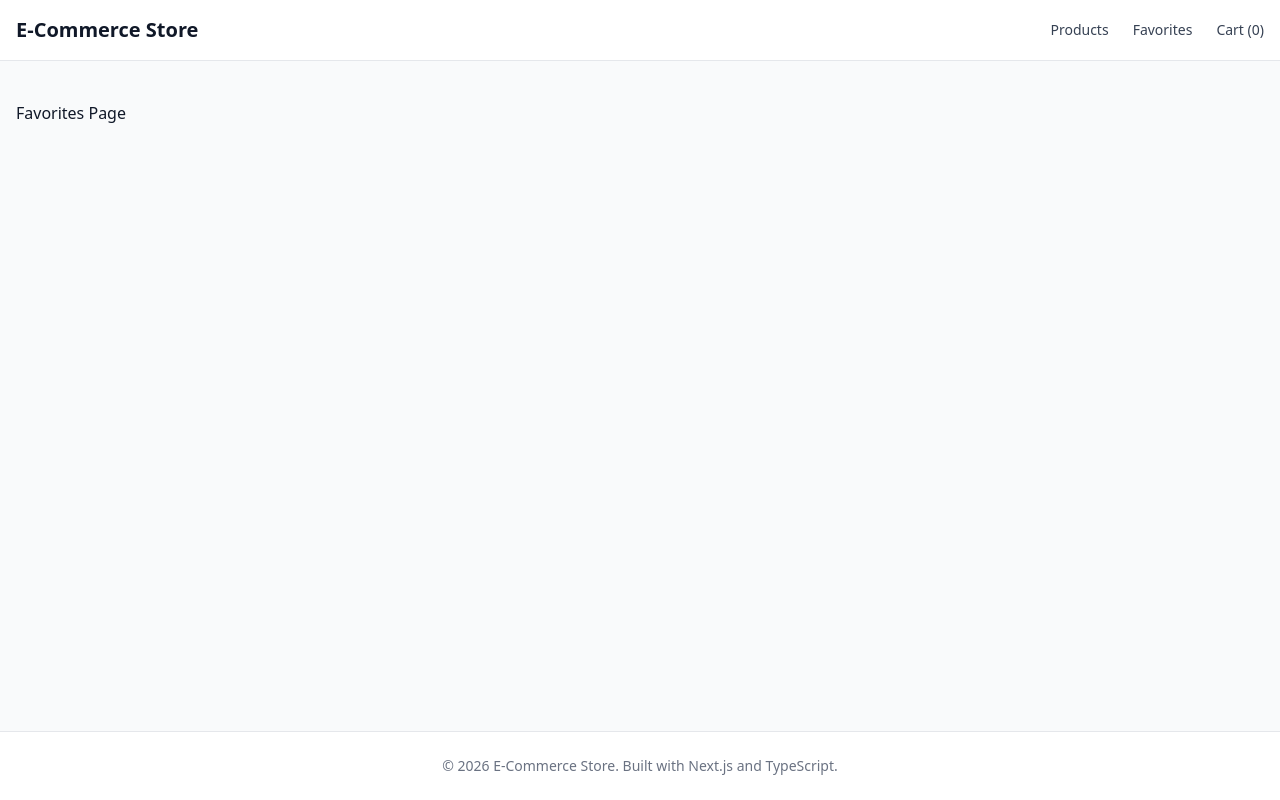
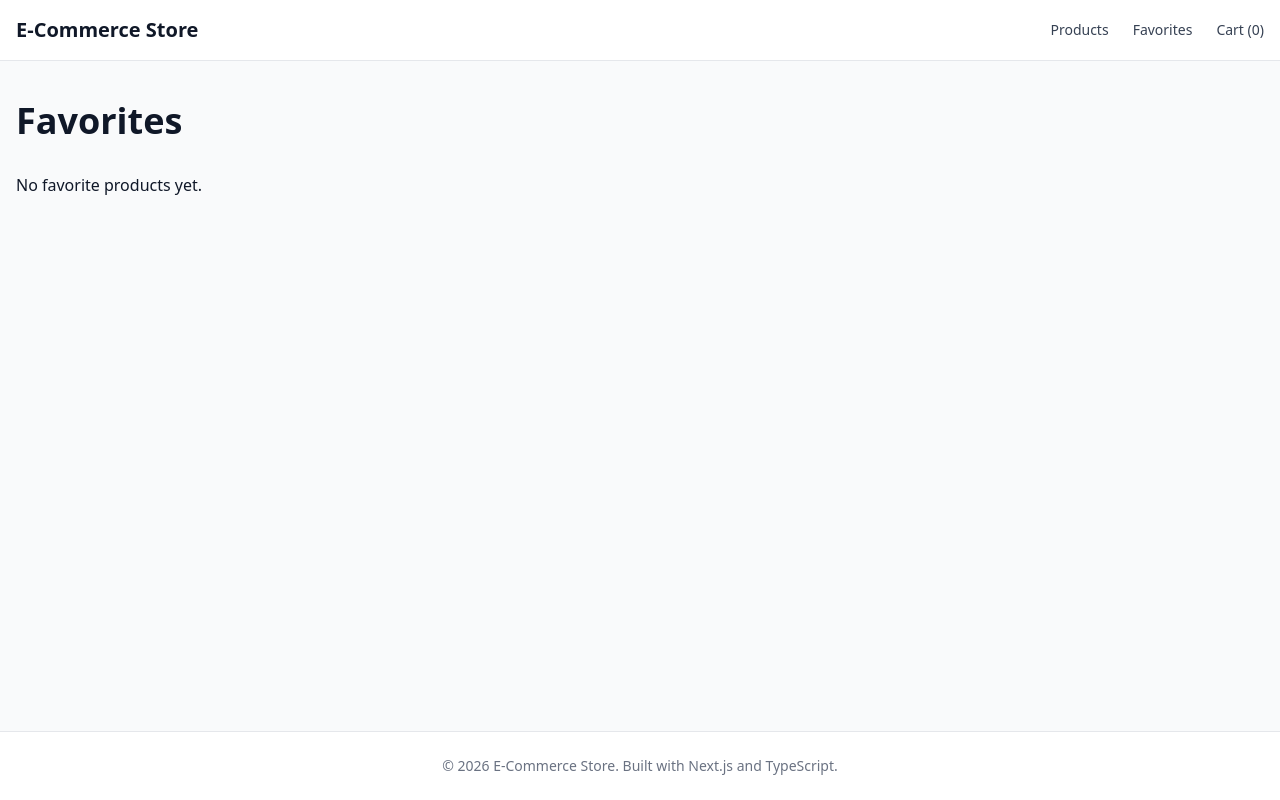
Before and after one commit to mshchebetiuk/e-commerce, a Next.js app: page /favorites in a window 1280 px wide. Built offline with nearby package versions, Linux system fonts and the light colour scheme.

Commit message:
feat: add favorites feature

```diff
--- a/src/app/favorites/page.tsx
+++ b/src/app/favorites/page.tsx
@@ -1,3 +1,22 @@
+'use client';
+
+import { ProductGrid } from '@/components/product/ProductGrid';
+import { useFavorites } from '@/context/FavoritesContext';
+
 export default function FavoritesPage() {
-    return <div className="mx-auto max-w-7xl px-4 py-10">Favorites Page</div>;
+    const { favorites } = useFavorites();
+
+    return (
+        <main className="mx-auto max-w-7xl px-4 py-10">
+            <h1 className="mb-8 text-4xl font-bold">
+                Favorites
+            </h1>
+
+            {favorites.length === 0 ? (
+                <p>No favorite products yet.</p>
+            ) : (
+                <ProductGrid products={favorites} />
+            )}
+        </main>
+    );
 }
--- a/src/app/layout.tsx
+++ b/src/app/layout.tsx
@@ -2,7 +2,9 @@ import type { Metadata } from "next";
 
 import { Header } from '@/components/layout/Header';
 import { Footer } from "@/components/layout/Footer";
+
 import { CartProvider } from "@/context/CartContext";
+import { FavoritesProvider } from "@/context/FavoritesContext";
 
 import './globals.css';
 
@@ -21,9 +23,11 @@ export default function RootLayout({
       <body className="min-h-screen bg-gray-50 text-gray-900">
         <div className="flex min-h-screen flex-col">
           <CartProvider>
-            <Header />
-              <main className="flex-1">{children}</main>
-            <Footer />
+            <FavoritesProvider>
+              <Header />
+                <main className="flex-1">{children}</main>
+              <Footer />
+            </FavoritesProvider>
           </CartProvider>
         </div>
       </body>
--- a/src/app/products/[id]/page.tsx
+++ b/src/app/products/[id]/page.tsx
@@ -1,4 +1,5 @@
 import { getProduct } from '@/services/api';
+import { FavoriteButton } from '@/components/product/FavoriteButton';
 import { AddToCartButton } from '@/components/product/AddToCartButton';
 
 interface ProductPageProps {
@@ -44,6 +45,10 @@ export default async function ProductPage({
                     </p>
 
                     <AddToCartButton product={product} />
+
+                    <div className="mt-4">
+                        <FavoriteButton product={product} />
+                    </div>
                 </div>
             </div>
         </main>
--- /dev/null
+++ b/src/components/product/FavoriteButton.tsx
@@ -0,0 +1,22 @@
+'use client';
+
+import { Product } from '@/types/product';
+import { useFavorites } from '@/context/FavoritesContext';
+
+interface Props {
+    product: Product;
+}
+
+export function FavoriteButton({ product }: Props) {
+    const { toggleFavorite, isFavorite } = useFavorites();
+    const favorite = isFavorite(product.id);
+
+    return (
+        <button
+            onClick={() => toggleFavorite(product)}
+            className='rounded-lg border px-4 py-2'
+        >
+            {favorite ? '❤️ Remove' : '🤍 Favorite'}
+        </button>
+    );
+}
--- /dev/null
+++ b/src/context/FavoritesContext.tsx
@@ -0,0 +1,68 @@
+'use client';
+
+import {
+    createContext,
+    useContext,
+    useMemo,
+    useState,
+    ReactNode,
+} from 'react';
+
+import { Product } from '@/types/product';
+
+interface FavoritesContextType {
+    favorites: Product[];
+    toggleFavorite: (product: Product) => void;
+    isFavorite: (id: number) => boolean;
+}
+
+const FavoritesContext = createContext<FavoritesContextType | null>(null);
+
+export function FavoritesProvider({
+    children,
+}: {
+    children: ReactNode;
+}) {
+    const [favorites, setFavorites] = useState<Product[]>([]);
+
+    function toggleFavorite(product: Product) {
+        setFavorites((prev) => {
+            const exists = prev.some((item) => item.id === product.id);
+
+            if (exists) {
+                return prev.filter((item) => item.id !== product.id);
+            }
+
+            return [...prev, product];
+        });
+    }
+
+    function isFavorite(id: number) {
+        return favorites.some((item) => item.id === id);
+    }
+
+    const value = useMemo(
+        () => ({
+            favorites,
+            toggleFavorite,
+            isFavorite,
+        }),
+        [favorites]
+    );
+
+    return (
+        <FavoritesContext value={value}>
+            {children}
+        </FavoritesContext>
+    );
+}
+
+export function useFavorites() {
+    const context = useContext(FavoritesContext);
+
+    if (!context) {
+        throw new Error('useFavorites must be used inside FavoirtesProvider');
+    }
+
+    return context;
+}
```
